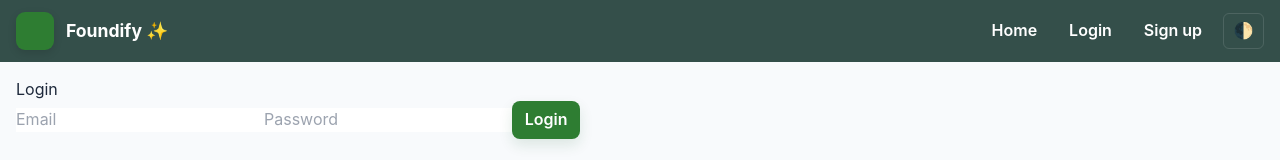
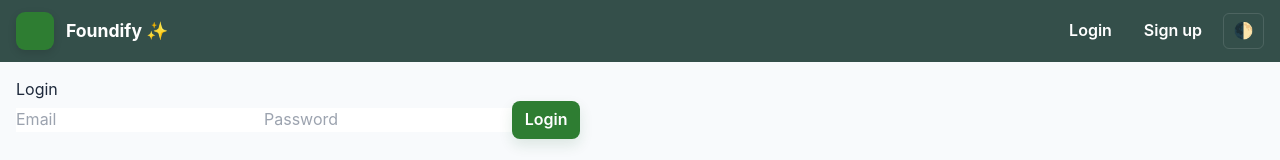
Before and after one commit to Quejsia/foundify-frontend, a React (Vite) app: page /login in a window 1280 px wide. Shown: the top 160 px of the page. Built offline with nearby package versions, Linux system fonts and the light colour scheme; no server answers.

Commit message:
Update Navbar.jsx

```diff
--- a/src/components/Navbar.jsx
+++ b/src/components/Navbar.jsx
@@ -9,7 +9,8 @@ export default function Navbar({ user, onLogout, onThemeToggle }) {
         <span>Foundify ✨</span>
       </div>
       <div className="nav-links">
-        <Link to="/">Home</Link>
+        {user && <Link to="/dashboard">Dashboard</Link>}
+        {user && <Link to="/report">Report Item</Link>}
         {user ? (
           <>
             <Link to="/messages">Messages</Link>
```
